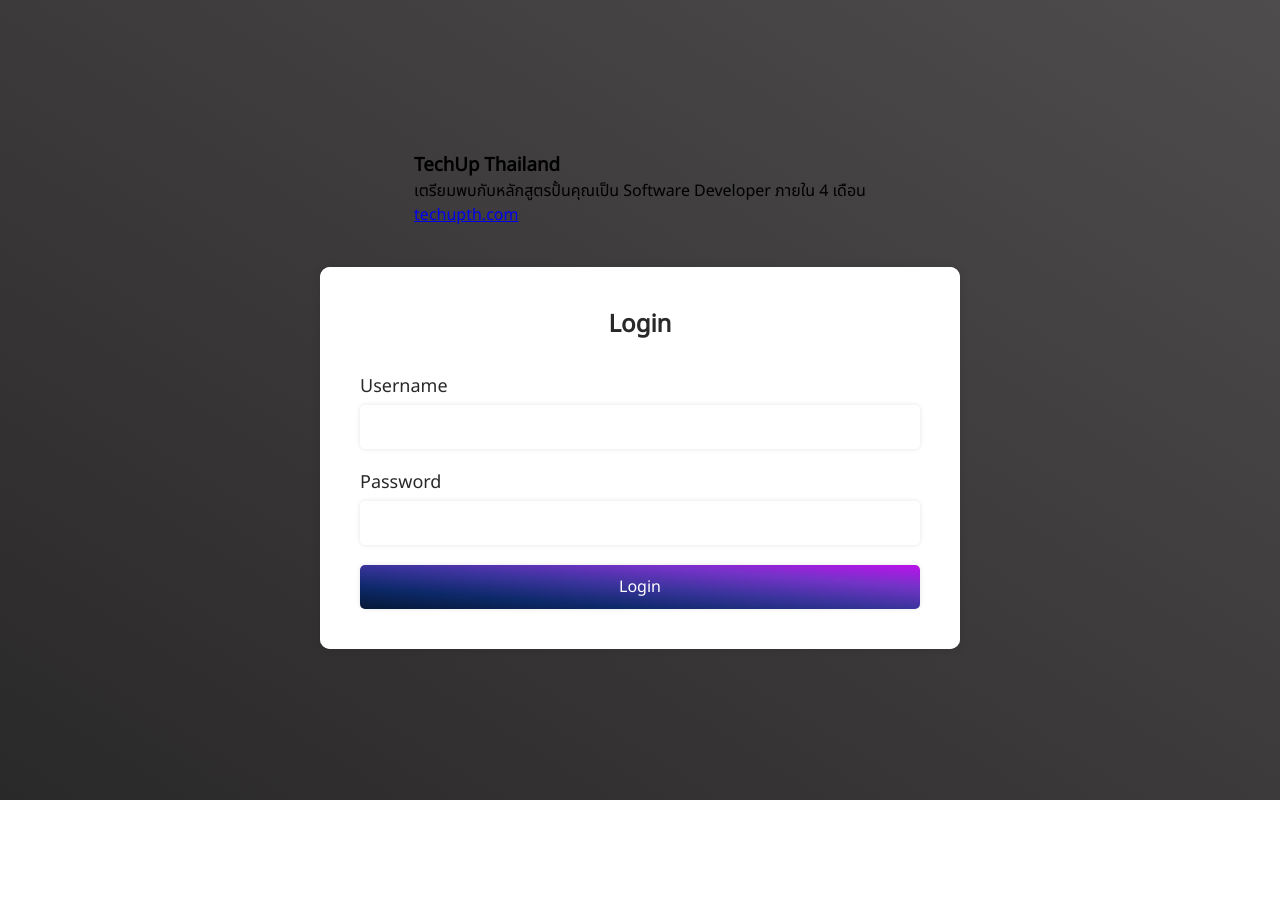
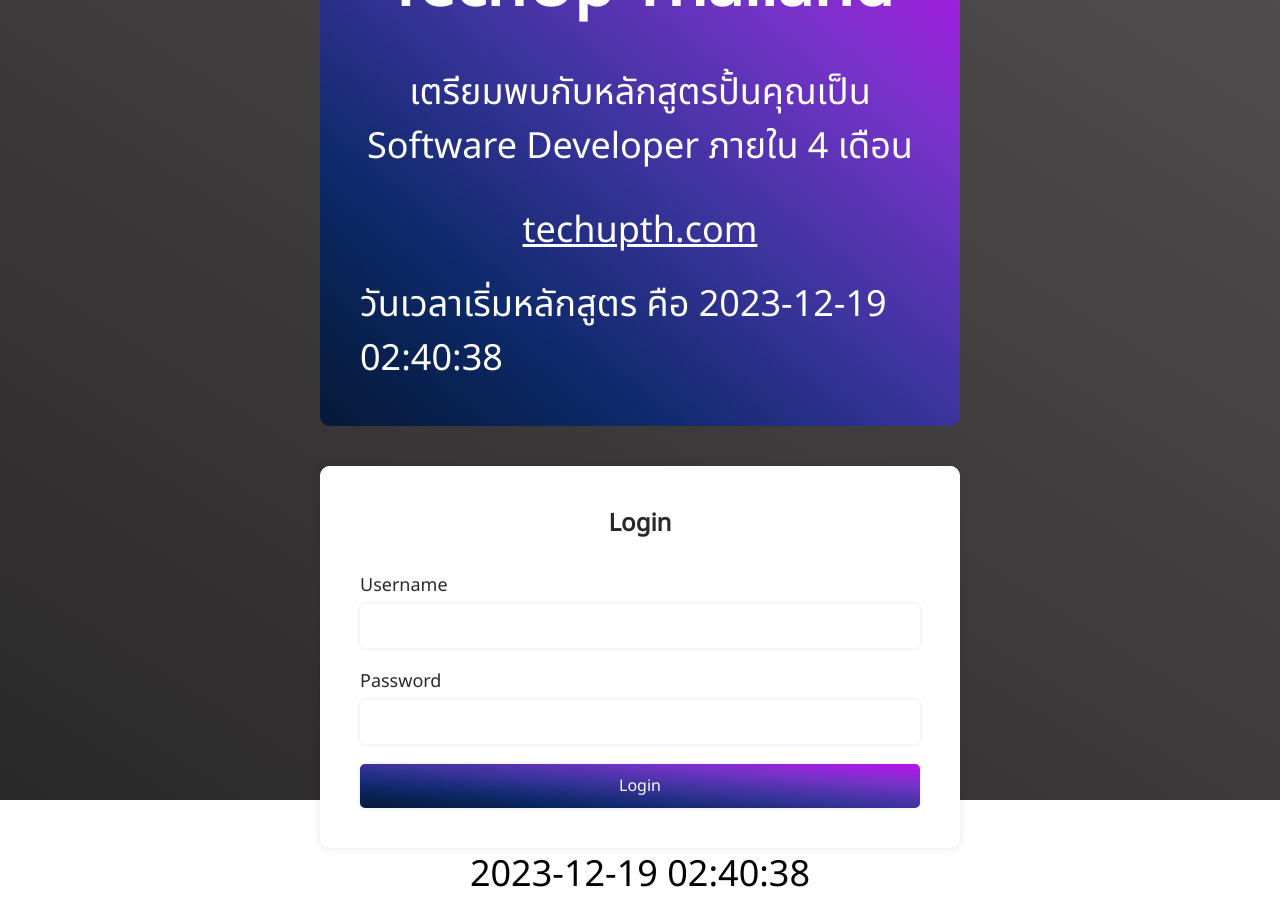
Before and after one commit to techupth/react-jsx-fsd5-white-group-5-five-mek-ped, a React (Vite) app: page / in a window 1280 px wide. Before the commit the page ends 800 px from the top, so only its background shows below. Built offline with nearby package versions, Linux system fonts and the light colour scheme.

Commit message:
finished:App.jsx/react-JSX

```diff
--- a/src/App.jsx
+++ b/src/App.jsx
@@ -10,28 +10,41 @@
   const seconds = String(now.getSeconds()).padStart(2, "0");
   return `${year}-${month}-${day} ${hours}:${minutes}:${seconds}`;
 }
-
 function IntroSection() {
+  const articleStyles = {
+    container: "article",
+    title: "article-title",
+    body: "article-body",
+    link: "article-link",
+  };
   return (
-    <div>
-      <h3>TechUp Thailand</h3>
-      <p>เตรียมพบกับหลักสูตรปั้นคุณเป็น Software Developer ภายใน 4 เดือน</p>
-      <a href="https://www.techupth.com/" target="blank">
+    <div className="article">
+      <h3 className={articleStyles.title}>TechUp Thailand</h3>
+      <p className={articleStyles.body}>
+        เตรียมพบกับหลักสูตรปั้นคุณเป็น Software Developer ภายใน 4 เดือน
+      </p>
+      <a
+        href="https://www.techupth.com/"
+        target="blank"
+        className={articleStyles.link}
+      >
         techupth.com
       </a>
-      {/* ให้แสดงวันเวลาด้วย Function `getCurrentDateTime` ที่กำหนดไว้ให้ */}
+      <div className="bootcamp-start-time">
+        วันเวลาเริ่มหลักสูตร คือ {getCurrentDateTime()}
+      </div>
     </div>
   );
 }
 
 function LoginForm() {
   return (
-    <div class="login-container">
-      <form class="login-form">
+    <div className="login-container">
+      <form className="login-form">
         <h2>Login</h2>
-        <label for="username">Username</label>
+        <label htmlFor="username">Username</label>
         <input type="text" id="username" name="username" />
-        <label for="password">Password</label>
+        <label htmlFor="password">Password</label>
         <input type="password" id="password" name="password" />
         <button type="submit">Login</button>
       </form>
@@ -44,6 +57,7 @@
     <div className="app">
       <IntroSection />
       <LoginForm />
+      <div className="bootcamp-start-time">{getCurrentDateTime()} </div>
     </div>
   );
 }
```
